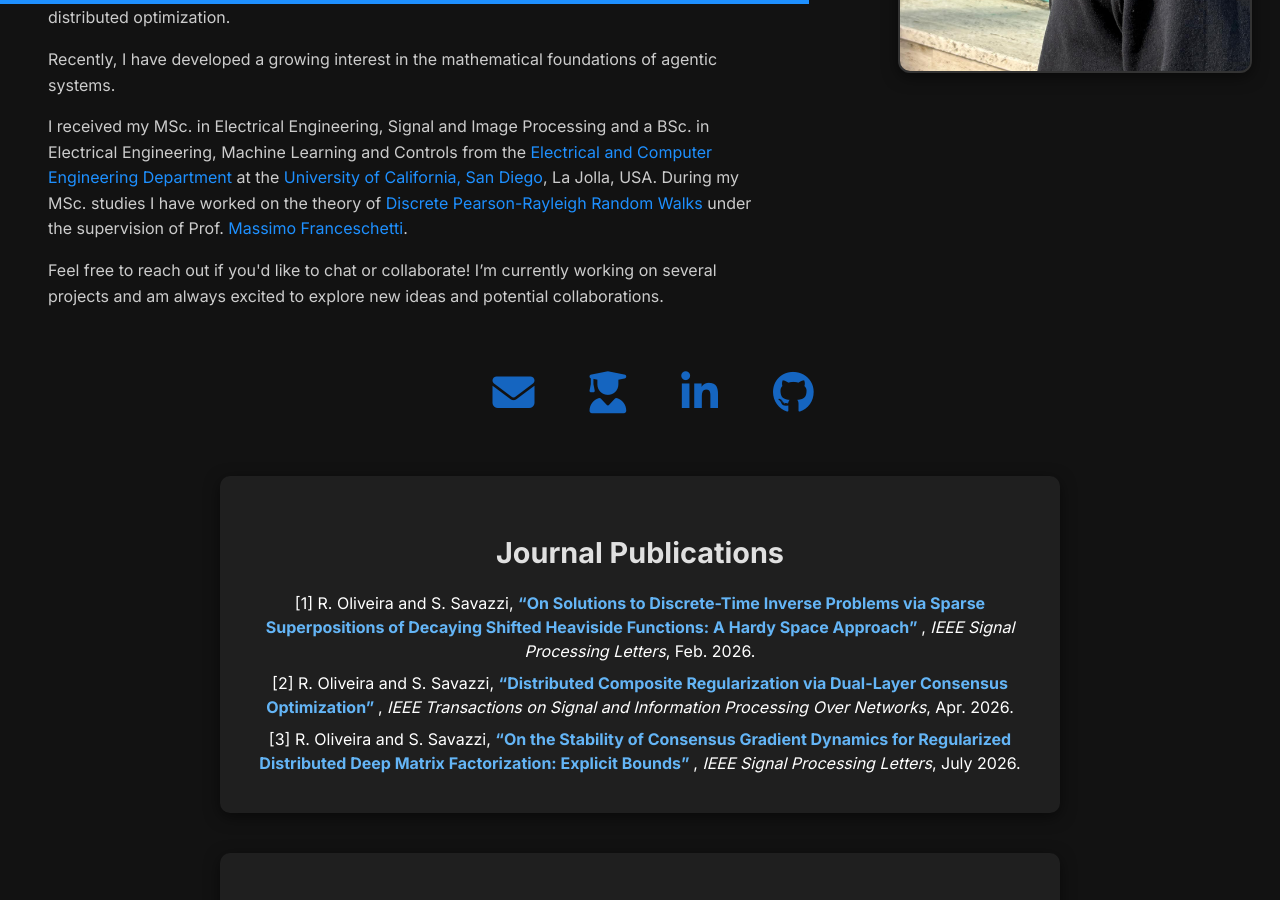
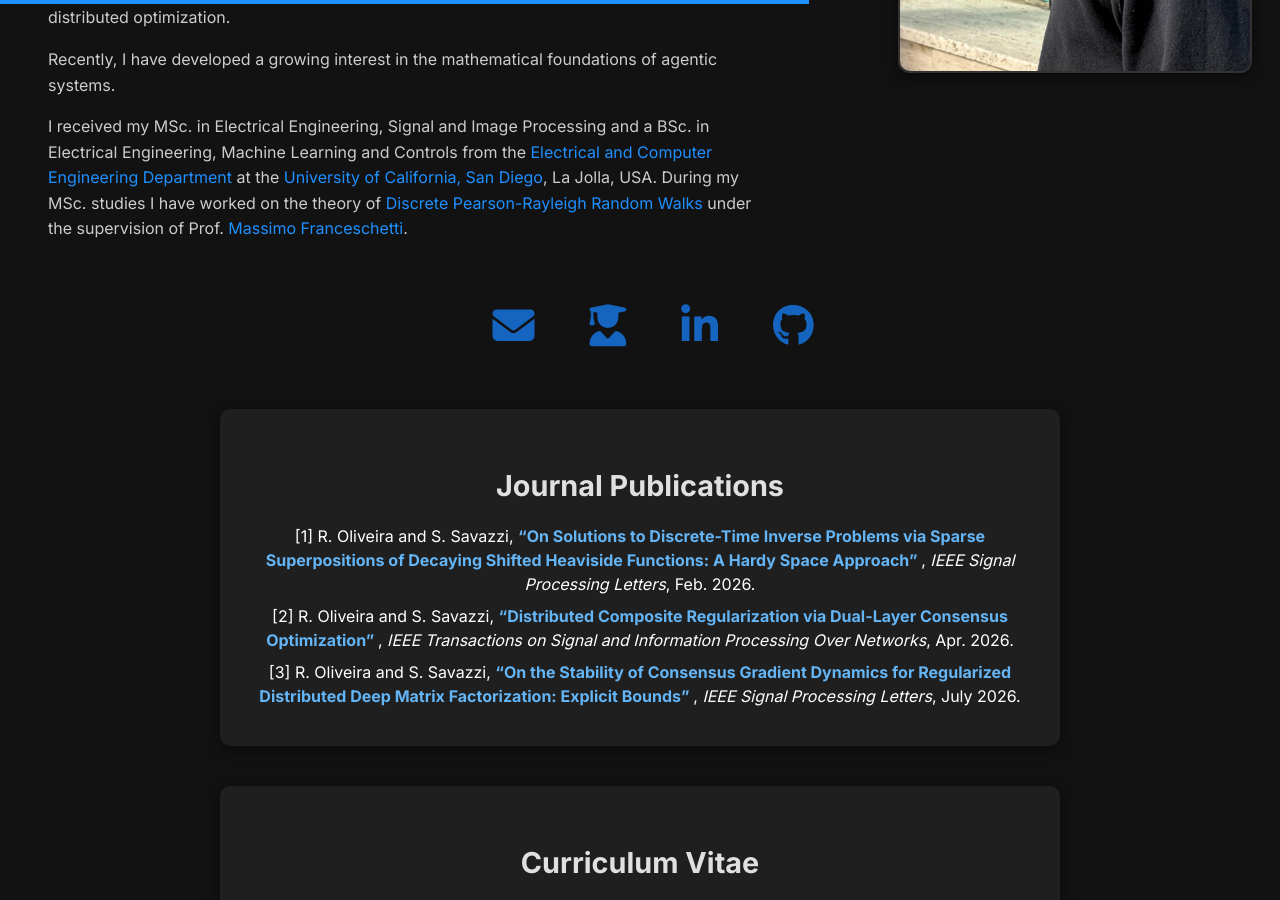
Before and after one commit to raolivei13/website_rich, a Jekyll site: the page index.html, which Jekyll copies as it is, in a window 1280 px wide and 900 px high, scrolled down 503 px. Built offline with Jekyll 4.4.1, drawn with Linux system fonts in a browser that asks for light colours.

Commit message:
Update index.html

```diff
--- a/index.html
+++ b/index.html
@@ -62,9 +62,9 @@ href="https://cdnjs.cloudflare.com/ajax/libs/font-awesome/6.5.2/css/all.min.css"
           I have a <a href="https://scholar.google.com/citations?hl=en&user=ETMycagAAAAJ">google scholar</a> citation profile.
         </p> -->
 
-        <p class="intro-paragraph">
+        <!-- <p class="intro-paragraph">
           Feel free to reach out if you'd like to chat or collaborate! I’m currently working on several projects and am always excited to explore new ideas and potential collaborations.
-        </p>
+        </p> -->
 
         <div style="
     width:100%;
```
